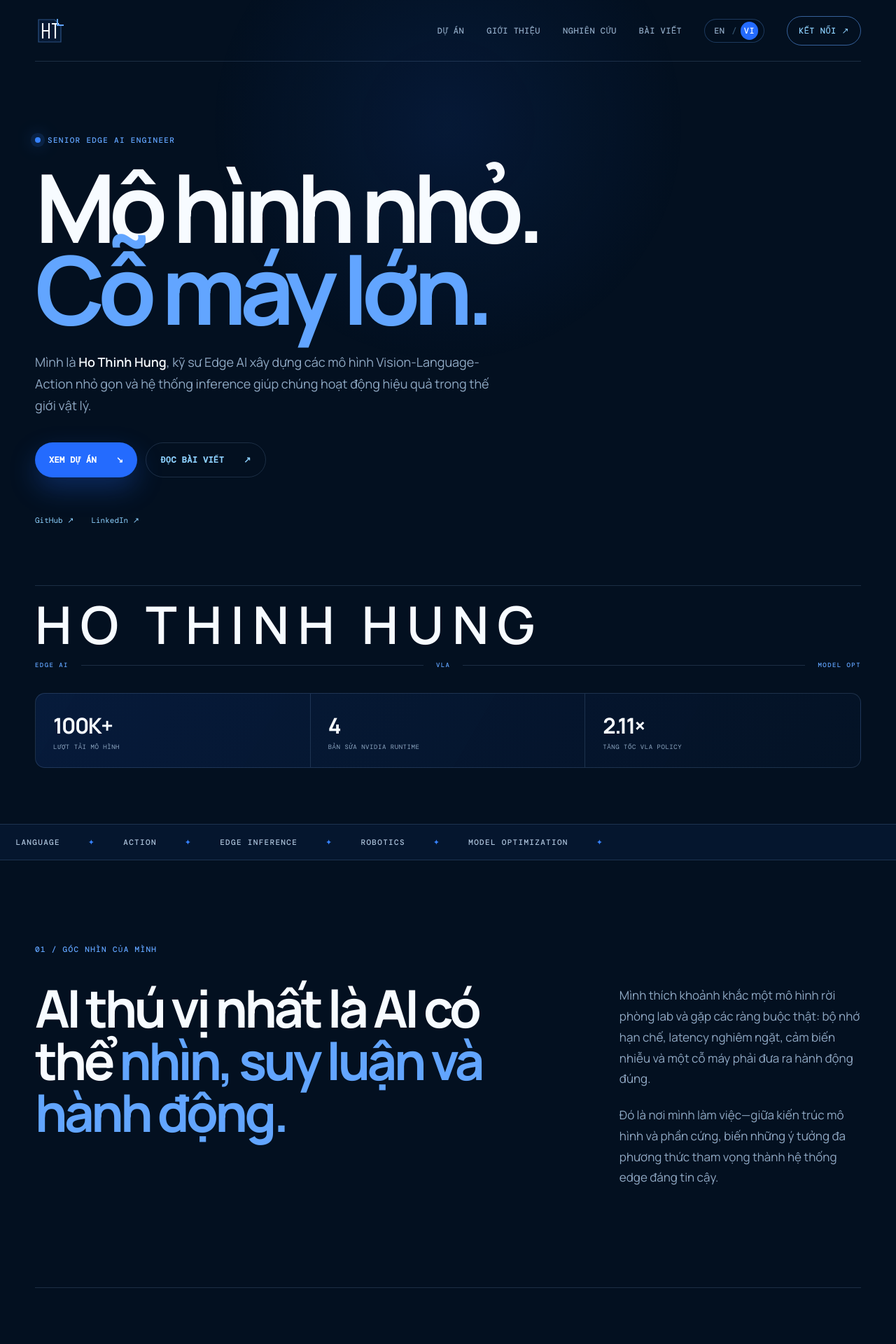
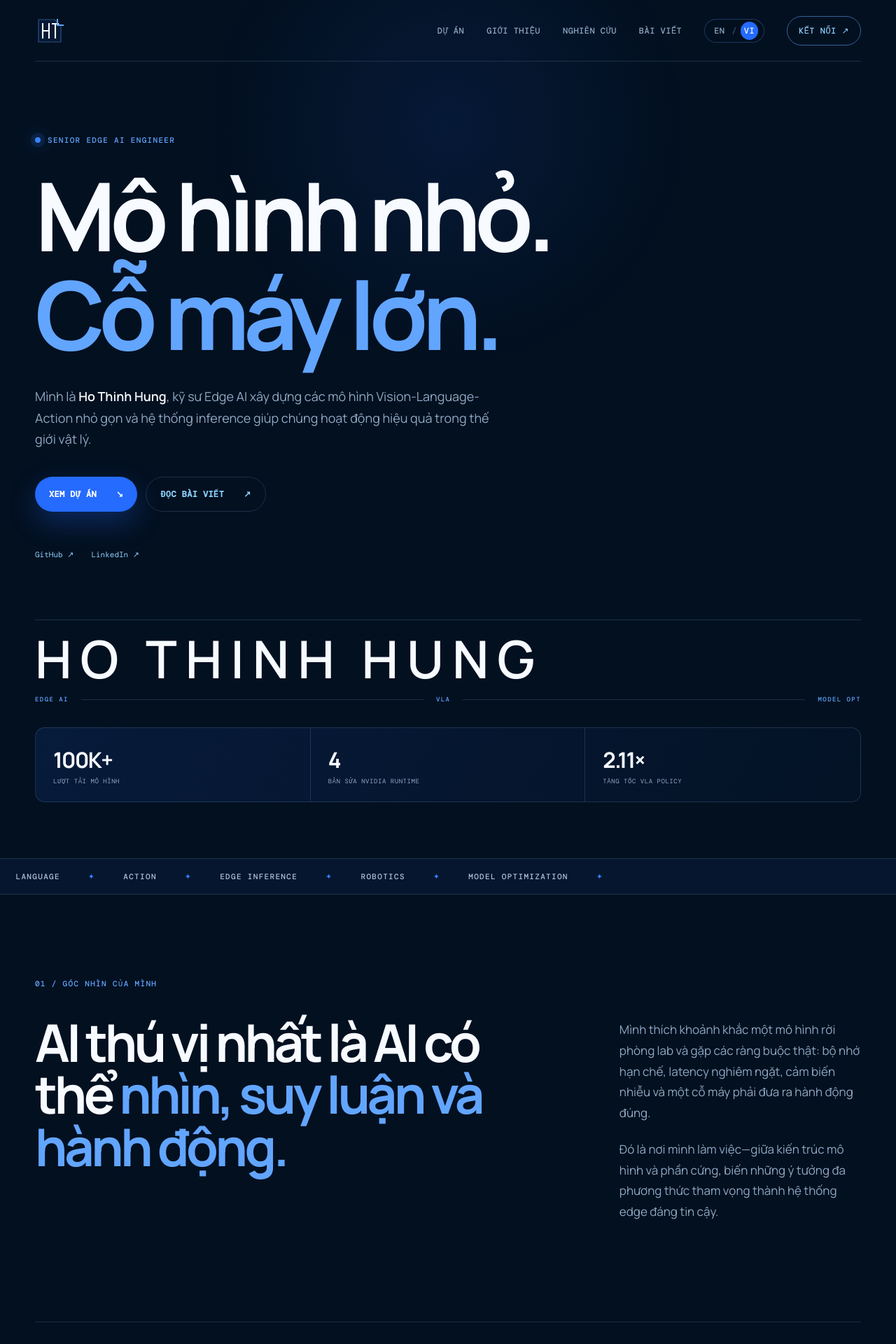
Before and after one commit to hungho77/hung, a Jekyll site: the page built from vi/index.html, in a window 1280 px wide. Shown: the top 1920 px of the page at 70% size. Built offline with Jekyll 4.4.1, drawn with Linux system fonts in a browser that asks for light colours.

Commit message:
Fix Vietnamese hero line spacing

```diff
--- a/_layouts/default.html
+++ b/_layouts/default.html
@@ -16,8 +16,8 @@
   <link rel="preconnect" href="https://fonts.googleapis.com">
   <link rel="preconnect" href="https://fonts.gstatic.com" crossorigin>
   <link href="https://fonts.googleapis.com/css2?family=DM+Mono:wght@400;500&family=Manrope:wght@400;500;600;700;800&display=swap" rel="stylesheet">
-  <link rel="stylesheet" href="{{ '/assets/css/style.css' | relative_url }}?v=20260815-2">
-  <script defer src="{{ '/assets/js/main.js' | relative_url }}?v=20260815-2"></script>
+  <link rel="stylesheet" href="{{ '/assets/css/style.css' | relative_url }}?v=20260815-3">
+  <script defer src="{{ '/assets/js/main.js' | relative_url }}?v=20260815-3"></script>
 </head>
 <body>
   <div class="page-glow" aria-hidden="true"></div>
--- a/assets/css/style.css
+++ b/assets/css/style.css
@@ -94,6 +94,10 @@
   font-weight: 700;
 }
 .hero h1 em { color: var(--blue-400); font-style: normal; }
+html[lang="vi"] .hero h1 {
+  line-height: 1.04;
+  letter-spacing: -.065em;
+}
 .hero-intro { max-width: 650px; margin: 0; color: var(--muted); font-size: 18px; line-height: 1.7; }
 .hero-intro strong { color: var(--white); font-weight: 600; }
 .hero-actions { display: flex; gap: 12px; margin-top: 38px; }
```
